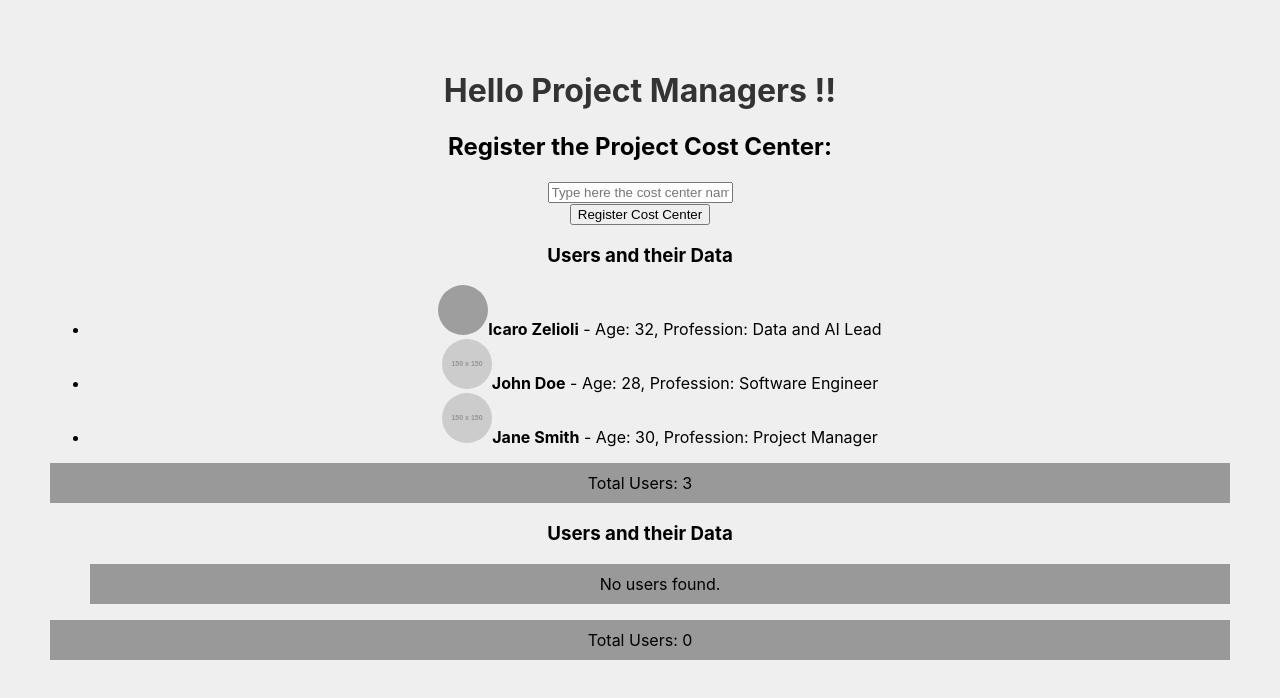
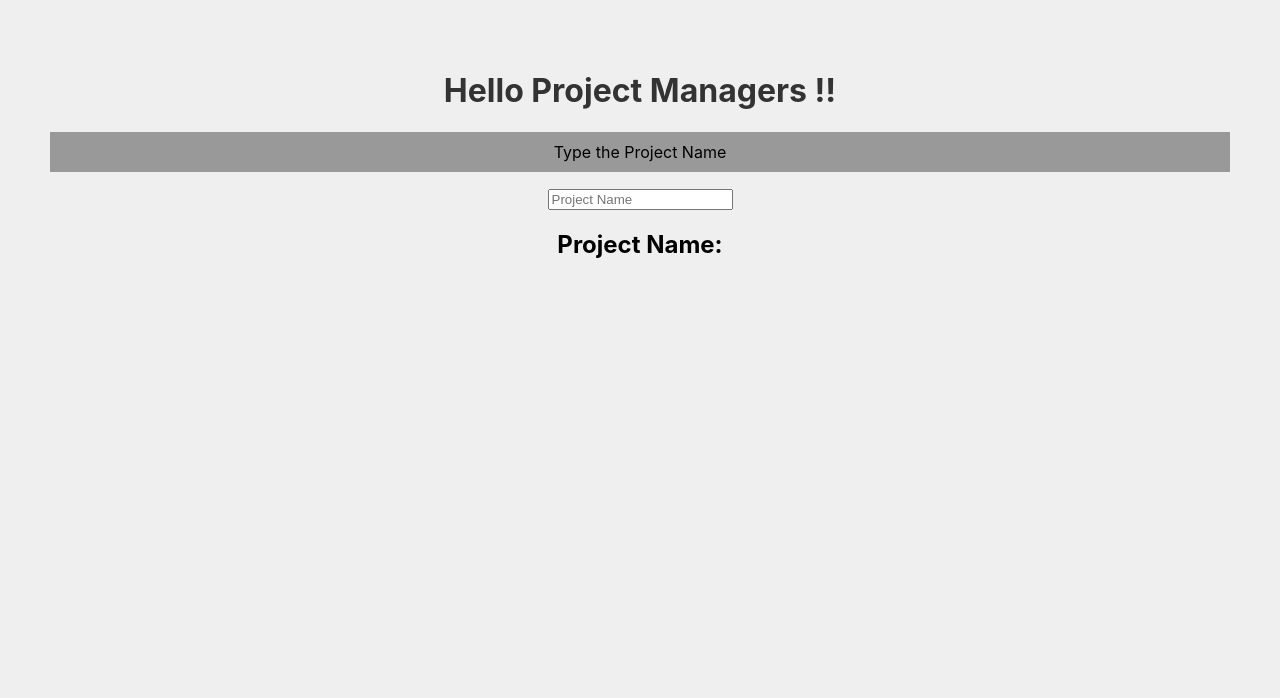
Before and after one commit to IAugustoMZ/reactjs_studies, a React (Create React App) app in the folder project-manager/: page / in a window 1280 px wide. Shown: the top 698 px of the page. Built offline with nearby package versions, Linux system fonts and the light colour scheme; grey boxes are pictures that could not be loaded.

Commit message:
✨feature: implements the studies for state lift

```diff
--- a/project-manager/src/App.js
+++ b/project-manager/src/App.js
@@ -1,4 +1,5 @@
 import './App.css';
+import { useState } from 'react';
 import List from './components/List';
 import Person from './components/Person'
 import ArrayList from './components/ArrayList';
@@ -7,6 +8,8 @@ import HelloWorld from './components/HelloWorld';
 import ClickEvent from './components/ClickEvent';
 import ProjectForm from './components/ProjectForm';
 import Conditional from './components/Conditional';
+import ProjectName from './components/ProjectName';
+import Notification from './components/Notification';
 
 function App() {
   const nome = 'Icaro, Zelioli';
@@ -16,6 +19,8 @@ function App() {
     { id: 2, name: 'John Doe', age: 28, profession: 'Software Engineer', photo: 'https://via.placeholder.com/150' },
     { id: 3, name: 'Jane Smith', age: 30, profession: 'Project Manager', photo: 'https://via.placeholder.com/150' }
   ];
+
+  const [projectName, setProjectName] = useState('');
 
   return (
     <div className="App">
@@ -32,12 +37,14 @@ function App() {
       {/* <ClickEvent /> */}
       {/* <ClickEvent project_name="React JS Studies"/> */}
       {/* <ProjectForm /> */}
-      <Conditional />
+      {/* <Conditional />
       <ArrayList items={myItems} />
-      <ArrayList items={[]} />
+      <ArrayList items={[]} /> */}
+      <ProjectName setProjectName={setProjectName}/>
+      <h2>Project Name: {projectName}</h2>
+      <Notification projectName={projectName} />
+
     </div>
-
-
   )
 }
 
--- /dev/null
+++ b/project-manager/src/components/Notification.js
@@ -0,0 +1,16 @@
+function Notification({ projectName }) {
+    function generateNotification() {
+        if (!projectName) {
+            return "Please enter a project name.";
+        }
+        return `Project "${projectName}" has been created successfully!`;
+    }
+
+    return (
+        <>
+            {projectName && <p>{generateNotification(projectName)}</p>}
+        </>
+    );
+}
+
+export default Notification
--- /dev/null
+++ b/project-manager/src/components/ProjectName.js
@@ -0,0 +1,10 @@
+function ProjectName({ setProjectName }){
+    return (
+        <div>
+            <p>Type the Project Name</p>
+            <input type="text" placeholder="Project Name" onChange={(e) => setProjectName(e.target.value)}/>
+        </div>
+    )
+}
+
+export default ProjectName
```
